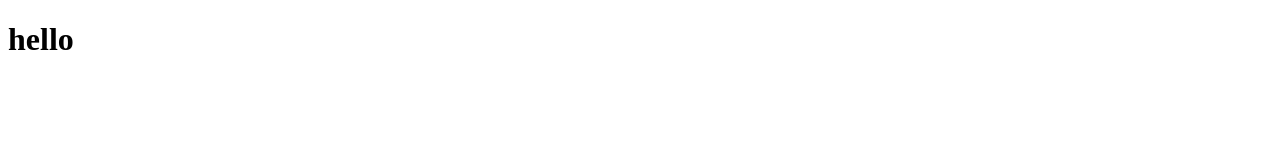
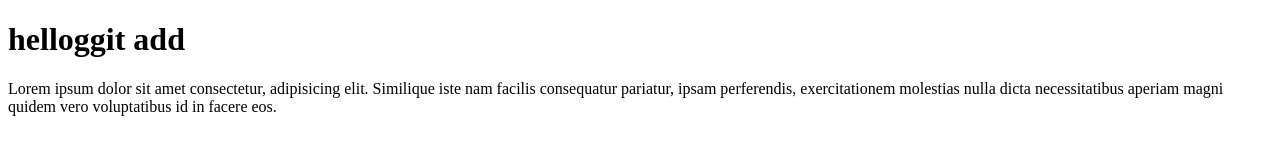
Before and after one commit to natatalylen/test1, a plain HTML site: page index.html in a window 1280 px wide. Drawn offline with Linux system fonts and the light colour scheme.

Commit message:
add paragra

```diff
--- a/index.html
+++ b/index.html
@@ -6,6 +6,12 @@
     <title>Document</title>
   </head>
   <body>
-    <h1>hello</h1>
+    <h1>helloggit add</h1>
+    <p>
+      Lorem ipsum dolor sit amet consectetur, adipisicing elit. Similique iste
+      nam facilis consequatur pariatur, ipsam perferendis, exercitationem
+      molestias nulla dicta necessitatibus aperiam magni quidem vero
+      voluptatibus id in facere eos.
+    </p>
   </body>
 </html>
```
